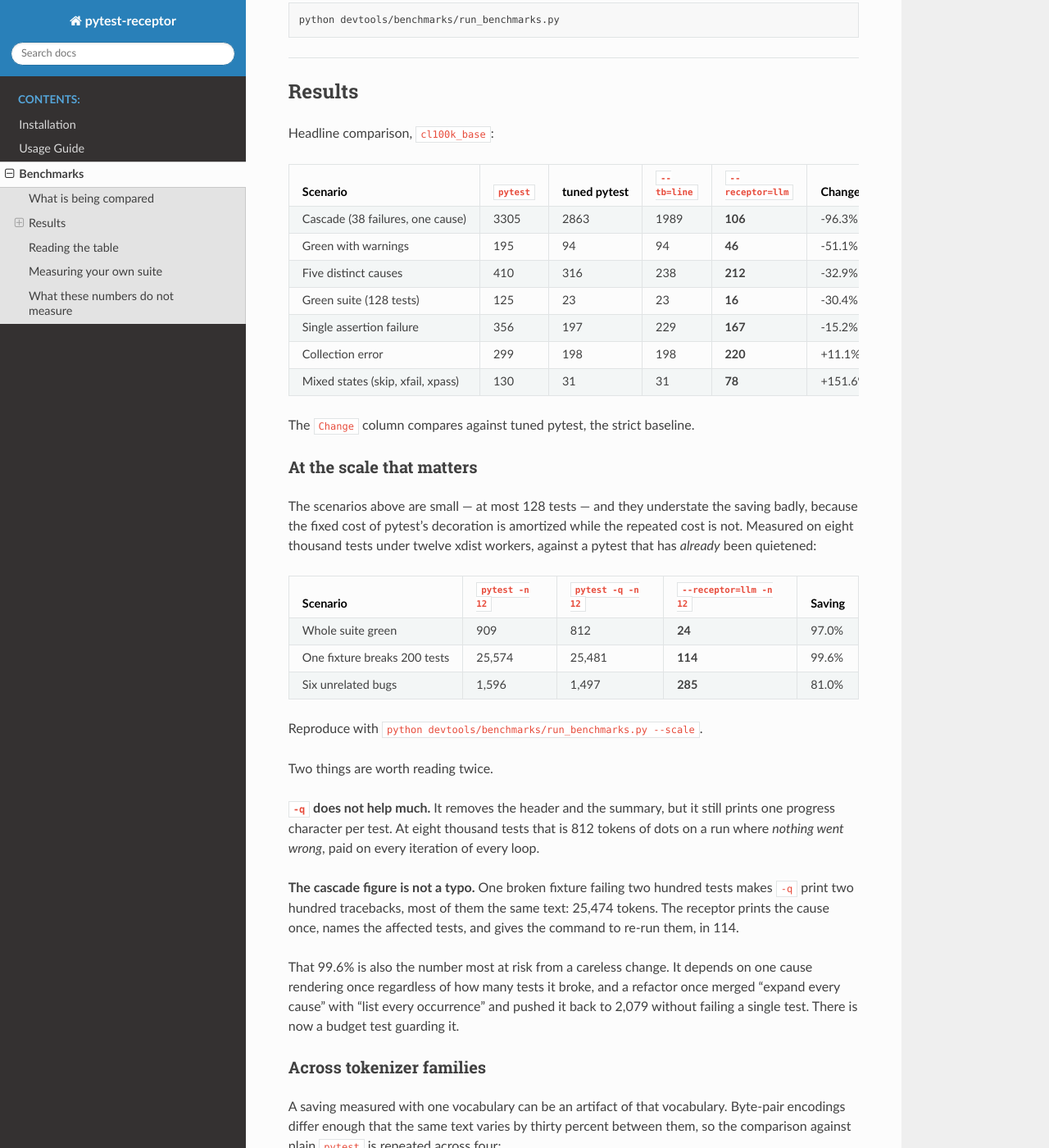
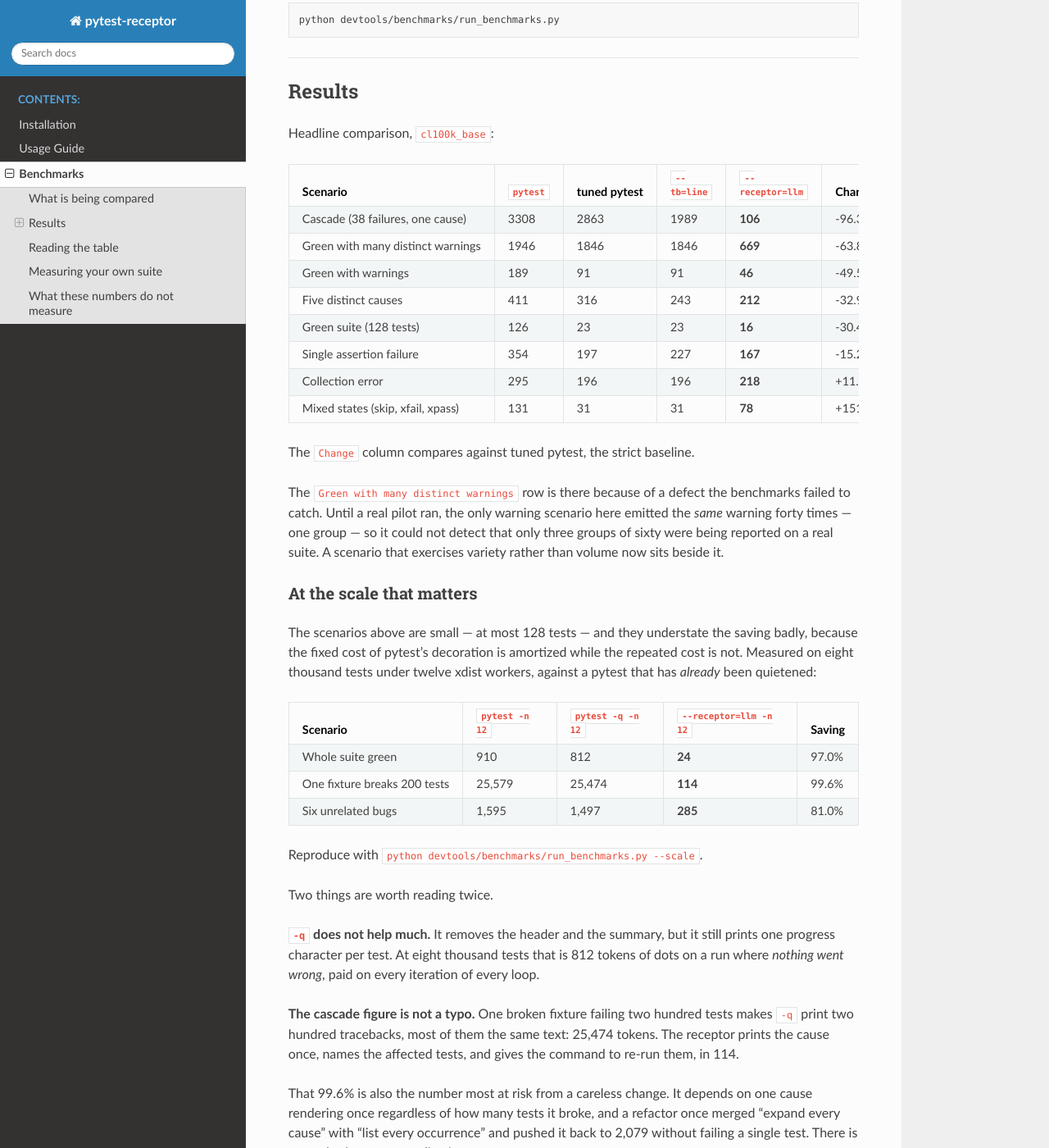
Before and after one commit to uibcdf/pytest-receptor, a Sphinx documentation site: the page built from docs/benchmarks.md, in a window 1280 px wide and 1400 px high, scrolled down 625 px. Shown: the whole window at 82% size. Built offline with Sphinx 7.4.7 and the Read the Docs theme 3.1.0, drawn with Linux system fonts in a browser that asks for light colours; some of the changed text lies outside the part shown.

Commit message:
docs: republish figures after the pilot fixes, and close a benchmark blind spot
Every published example of a fixture cascade said "38 failed". A setup cascade
now reports "38 errors", matching pytest, so the examples in the README, both
docs pages, and the pilot brief were showing output the plugin no longer
produces.

All tables regenerated. Most figures barely moved, which exposed the more
interesting problem: they should have.

The warning truncation the pilot found could never have been caught by this
harness, because the only warning scenario here emitted the *same* warning forty
times. One group. A defect in how many distinct groups get reported is invisible
to a scenario with one of them, and the numbers stayed flat across the fix
precisely because the benchmark was blind to it.

Adds "Green with many distinct warnings" — forty distinct kinds, which is the
shape a real suite takes; the pilot saw 216 warnings in 60 groups. It costs 669
tokens against 1,846 for quiet pytest, a 63.8% saving rather than the 90%+ the
other green rows report, and that honest middle figure is the point of having
it. The benchmarks page says why the row exists.

```diff
--- a/docs/benchmarks.md
+++ b/docs/benchmarks.md
@@ -33,15 +33,22 @@ Headline comparison, `cl100k_base`:
 
 | Scenario | `pytest` | tuned pytest | `--tb=line` | `--receptor=llm` | Change |
 | :--- | ---: | ---: | ---: | ---: | ---: |
-| Cascade (38 failures, one cause) | 3305 | 2863 | 1989 | **106** | -96.3% |
-| Green with warnings | 195 | 94 | 94 | **46** | -51.1% |
-| Five distinct causes | 410 | 316 | 238 | **212** | -32.9% |
-| Green suite (128 tests) | 125 | 23 | 23 | **16** | -30.4% |
-| Single assertion failure | 356 | 197 | 229 | **167** | -15.2% |
-| Collection error | 299 | 198 | 198 | **220** | +11.1% |
-| Mixed states (skip, xfail, xpass) | 130 | 31 | 31 | **78** | +151.6% |
+| Cascade (38 failures, one cause) | 3308 | 2863 | 1989 | **106** | -96.3% |
+| Green with many distinct warnings | 1946 | 1846 | 1846 | **669** | -63.8% |
+| Green with warnings | 189 | 91 | 91 | **46** | -49.5% |
+| Five distinct causes | 411 | 316 | 243 | **212** | -32.9% |
+| Green suite (128 tests) | 126 | 23 | 23 | **16** | -30.4% |
+| Single assertion failure | 354 | 197 | 227 | **167** | -15.2% |
+| Collection error | 295 | 196 | 196 | **218** | +11.2% |
+| Mixed states (skip, xfail, xpass) | 131 | 31 | 31 | **78** | +151.6% |
 
 The `Change` column compares against tuned pytest, the strict baseline.
+
+The `Green with many distinct warnings` row is there because of a defect the
+benchmarks failed to catch. Until a real pilot ran, the only warning scenario
+here emitted the *same* warning forty times — one group — so it could not detect
+that only three groups of sixty were being reported on a real suite. A scenario
+that exercises variety rather than volume now sits beside it.
 
 ### At the scale that matters
 
@@ -52,9 +59,9 @@ workers, against a pytest that has *already* been quietened:
 
 | Scenario | `pytest -n 12` | `pytest -q -n 12` | `--receptor=llm -n 12` | Saving |
 | :--- | ---: | ---: | ---: | ---: |
-| Whole suite green | 909 | 812 | **24** | 97.0% |
-| One fixture breaks 200 tests | 25,574 | 25,481 | **114** | 99.6% |
-| Six unrelated bugs | 1,596 | 1,497 | **285** | 81.0% |
+| Whole suite green | 910 | 812 | **24** | 97.0% |
+| One fixture breaks 200 tests | 25,579 | 25,474 | **114** | 99.6% |
+| Six unrelated bugs | 1,595 | 1,497 | **285** | 81.0% |
 
 Reproduce with `python devtools/benchmarks/run_benchmarks.py --scale`.
 
@@ -85,11 +92,11 @@ between them, so the comparison against plain `pytest` is repeated across four:
 | :--- | ---: | ---: | ---: | ---: |
 | Cascade (38 failures, one cause) | -96.8% | -96.9% | -96.9% | -96.7% |
 | Green suite (128 tests) | -87.2% | -87.4% | -89.6% | -89.7% |
-| Green with warnings | -76.2% | -76.3% | -79.6% | -81.1% |
-| Mixed states (skip, xfail, xpass) | -40.0% | -40.9% | -44.4% | -59.1% |
-| Five distinct causes | -48.3% | -46.8% | -50.7% | -56.5% |
+| Green with warnings | -75.9% | -76.0% | -79.6% | -81.1% |
+| Green with many distinct warnings | -65.6% | -65.6% | -68.5% | -69.7% |
 | Single assertion failure | -53.1% | -53.5% | -54.2% | -58.9% |
-| Collection error | -26.1% | -26.2% | -23.8% | -15.4% |
+| Five distinct causes | -48.2% | -46.6% | -50.7% | -56.5% |
+| Collection error | -26.3% | -26.5% | -23.7% | -15.2% |
 
 The headline holds. The cascade sits between -96.7% and -96.9% across all four,
 so it is a property of the output rather than of GPT-4's tokenizer. The older
```
Also changed, not shown: README.md (+14 -12 lines), devguide/molsysmt_pilot.md (+3 -3 lines), docs/index.md (+1 -1 lines), docs/usage.md (+5 -3 lines), 2 other files.
